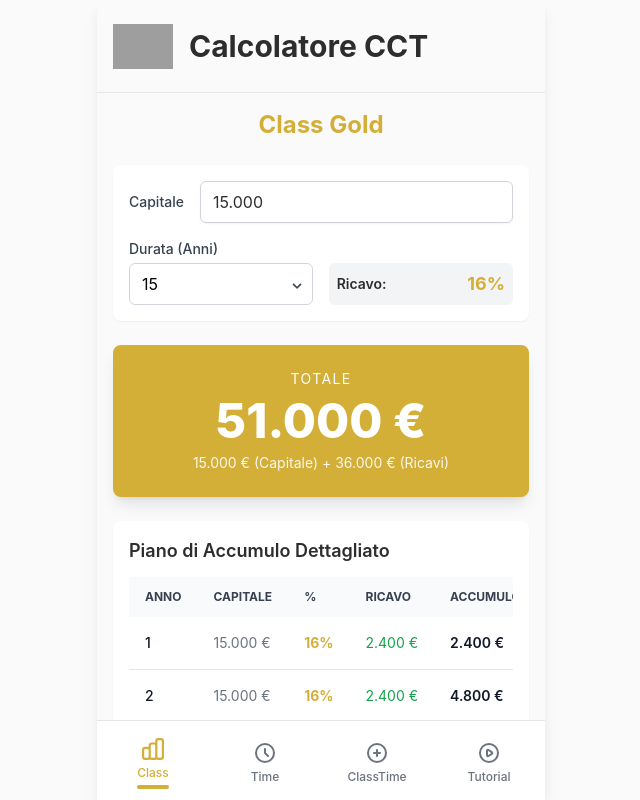
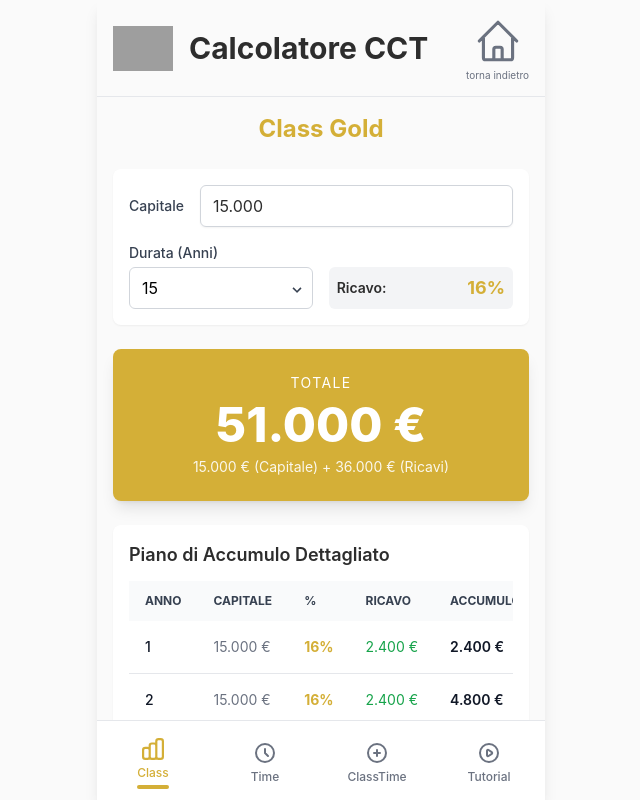
Before and after one commit to samdif2/CalcolatoreCCT, a React (Vite) app: page / in a window 1280 px wide. Shown: the whole page, without its empty margins (319-959 px from the left). Built offline with nearby package versions, Linux system fonts and the light colour scheme; grey boxes are pictures that could not be loaded.

Commit message:
feat: Add navigation icon to header
Introduces a new "Home" icon and link in the application header. This provides users with a quick way to navigate back to a designated landing page or resource.

```diff
--- a/components/Header.tsx
+++ b/components/Header.tsx
@@ -1,5 +1,6 @@
 
 import React from 'react';
+import HomeIcon from './icons/HomeIcon';
 
 const Header: React.FC = () => {
   return (
@@ -16,6 +17,15 @@ const Header: React.FC = () => {
         />
       </a>
       <h1 className="ml-4 text-3xl font-bold text-[#2D2D2D]">Calcolatore CCT</h1>
+      <a
+        href="https://assetteramo.my.canva.site/asset"
+        target="_blank"
+        rel="noopener noreferrer"
+        className="ml-auto flex flex-col items-center justify-center text-gray-500 hover:text-[#D4AF37] transition-colors"
+      >
+        <HomeIcon />
+        <span className="text-[10px] mt-1 leading-none text-center whitespace-nowrap">torna indietro</span>
+      </a>
     </header>
   );
 };
--- /dev/null
+++ b/components/icons/HomeIcon.tsx
@@ -0,0 +1,9 @@
+import React from 'react';
+
+const HomeIcon: React.FC = () => (
+  <svg xmlns="http://www.w3.org/2000/svg" className="w-[50px] h-[50px]" fill="none" viewBox="0 0 24 24" stroke="currentColor" strokeWidth={1.5}>
+    <path strokeLinecap="round" strokeLinejoin="round" d="M3 12l2-2m0 0l7-7 7 7M5 10v10a1 1 0 001 1h3m10-11l2 2m-2-2v10a1 1 0 01-1 1h-3m-6 0a1 1 0 001-1v-4a1 1 0 011-1h2a1 1 0 011 1v4a1 1 0 001 1m-6 0h6" />
+  </svg>
+);
+
+export default HomeIcon;
```
